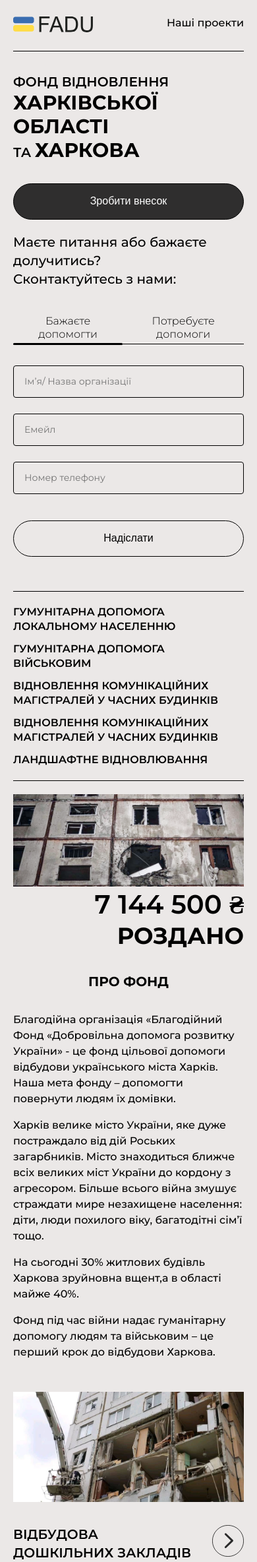
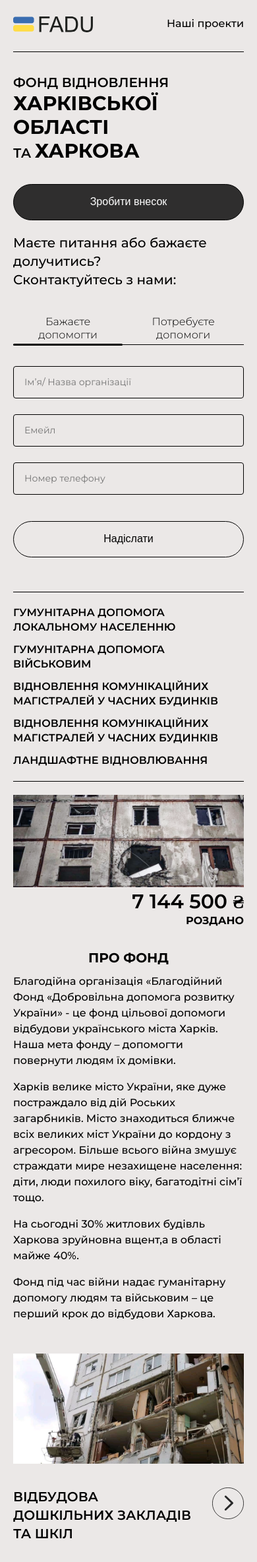
Before and after one commit to estellabuka/fadu, a PHP site: page / in a window 390 px wide. Shown: the top 2368 px of the page at 66% size. Run offline with PHP 8.4, Linux system fonts and the light colour scheme.

Commit message:
adaptive

```diff
--- a/styles/style.css
+++ b/styles/style.css
@@ -67,7 +67,8 @@
 body {
     font-family: 'Montserrat';
     background-color: #EBE8E7;
-
+    font-size: 16px;
+    line-height: 1.2;
 }
 .container {
     max-width: 1600px;
@@ -932,6 +926,14 @@ and (max-width: 1250px) {
     .title {
         font-size: 48px;
     }
+    .info__flex {
+        align-items: flex-start;
+    }
+    .popup__window {
+        flex-basis: 90%;
+        height: calc(100vh - 100px);
+        margin: 50px 0;
+    }
 }
 
 @media only screen
@@ -987,6 +989,13 @@ and (max-width: 1130px) {
 }
 @media only screen
 and (max-width: 1000px) {
+    .title, .title__right {
+        font-size: 20px;
+        text-align: center;
+    }
+    .par__light {
+        font-size: 30px;
+    }
     .btn {
         width: 100%;
         margin-right: 0;
@@ -1135,9 +1171,6 @@ and (max-width: 700px) {
     }
     .par__bold {
         font-size: 70px;
-    }
-    .par__light {
-        font-size: 45px;
     }
     .info__top {
         margin-bottom: 32px;
@@ -1182,13 +1215,18 @@ and (max-width: 700px) {
         line-height: 20px;
         padding-bottom: 4px;
     }
-    .tab-title {
+    .tab-title, .popup__title {
         font-size: 20px;
         line-height: 28px;
     }
     .next {
         width: 48px;
         height: 48px;
+    }
+    .popup__window {
+        flex-basis: 100%;
+        height: 100vh;
+        margin: 0;
     }
 }
 @media only screen
@@ -1217,15 +1255,14 @@ and (max-width: 650px) {
 }
 @media only screen
 and (max-width: 500px) {
-    .title, .title__right {
-        font-size: 20px;
-        text-align: center;
-    }
-    .par__light.h3, .info__right-img, .main__title{
+    .info__right-img, .main__title{
         margin-bottom: 32px;
     }
-    .info__top-par .par__light {
-        font-size: 35px;
+    .par__light {
+        font-size: 16px;
+    }
+    .title {
+        margin-bottom: 10px;
     }
     .statistic {
         margin-bottom: 32px;
@@ -1237,7 +1274,7 @@ and (max-width: 500px) {
         font-size: 20px;
     }
     .par__bold {
-        font-size: 40px;
+        font-size: 30px;
     }
     .choose-holder .btn__choose {
         padding: 0 10px 4px;
--- a/ua.html
+++ b/ua.html
@@ -5,8 +5,8 @@
     <meta charset="UTF-8">
     <meta http-equiv="X-UA-Compatible" content="IE=edge">
     <meta name="viewport" content="width=device-width, initial-scale=1.0">
+    <link rel="stylesheet" href="styles/reset.css">
     <link rel="stylesheet" href="styles/style.css">
-    <link rel="stylesheet" href="styles/reset.css">
     <title>FADU</title>
 </head>
 
@@ -440,14 +440,14 @@
                     <div class="popup__content">
                         <div class="content__part">
                             <h4 class="bold">АТ «ОТП Банк»</h4>
-                            <p class="regular">Реквизити фонду: <span id="p1">5375411402746387</span> <button class="btn__copy" onclick="copyToClipboard('#p1')"><img src="img/btn__copy.svg" alt=""></button><span class="copied">Скопійовано</span></p>
+                            <p class="regular">Реквизити фонду: <span class="data" id="p1">5375411402746387</span> <button class="btn__copy" onclick="copyToClipboard('#p1')"><img src="img/btn__copy.svg" alt=""></button><span class="copied">Скопійовано</span></p>
                             <p class="regular">Код Одержувача: 44760805</p>
                             <p class="regular">МФО: 300528</p>
                             <p class="regular">Отримувач: БЛАГОДІЙНА ОРГАНІЗАЦІЯ «БЛАГОДІЙНИЙ ФОНД «ДОБРОВІЛЬНА ДОПОМОГА РОЗВИТКУ УКРАЇНИ» </p>
                         </div>
                         <div class="content__part">
                             <h4 class="bold">Монобанк</h4>
-                            <p class="regular">Реквизити: <span id="p2">5375411402746387</span> <button class="btn__copy" onclick="copyToClipboard('#p2')"><img src="img/btn__copy.svg" alt=""></button><span class="copied">Скопійовано</span></p>
+                            <p class="regular">Реквизити: <span class="data" id="p2">5375411402746387</span> <button class="btn__copy" onclick="copyToClipboard('#p2')"><img src="img/btn__copy.svg" alt=""></button><span class="copied">Скопійовано</span></p>
                             <p class="regular">Отримувач: Камишов Олександр</p>
                         </div>
                     </div>
@@ -460,14 +460,14 @@
                         <div class="content__part">
                             <h4 class="bold">OTP BANK JSC</h4>
                             <p class="regular">Currencies: USD, EUR, JPY, PLN, CAD, RUB, GBP, CZK, SEK, CHF, HUF</p>
-                            <p class="regular">Account: <span id="p3">UA743005280000026001000021648</span> <button class="btn__copy" onclick="copyToClipboard('#p3')"><img src="img/btn__copy.svg" alt=""></button><span class="copied">Скопійовано</span></p>
+                            <p class="regular">Account: <span class="data" id="p3">UA743005280000026001000021648</span> <button class="btn__copy" onclick="copyToClipboard('#p3')"><img src="img/btn__copy.svg" alt=""></button><span class="copied">Скопійовано</span></p>
                             <p class="regular">SWIFT code: OTPVUAUK</p>
                             <p class="regular">Beneﬁciary: СО «CF «FADU»</p>
                         </div>
                         <div class="content__part">
                             <h4 class="bold">Монобанк</h4>
                             <p class="regular">Currencies: USD</p>
-                            <p class="regular">Account: <span id="p4">UA043052990000026203870160442</span> <button class="btn__copy" onclick="copyToClipboard('#p4')"><img src="img/btn__copy.svg" alt=""></button><span class="copied">Скопійовано</span></p>
+                            <p class="regular">Account: <span class="data" id="p4">UA043052990000026203870160442</span> <button class="btn__copy" onclick="copyToClipboard('#p4')"><img src="img/btn__copy.svg" alt=""></button><span class="copied">Скопійовано</span></p>
                             <p class="regular">SWIFT code: CHASUS33</p>
                             <p class="regular">Beneﬁciary: KAMYSHOV OLEKSANDR</p>
                         </div>
@@ -482,7 +482,7 @@
                             <div class="qr__container">
                                 <img src="img/qr.svg" alt="" class="qr__img">
                             </div>
-                            <p class="regular">BUSD Адреса для поповнень: <span id="p5">0xccc1453839dd29c5d2cacae974d3683dc01f34b</span> <button class="btn__copy" onclick="copyToClipboard('#p5')"><img src="img/btn__copy.svg" alt=""></button><span class="copied">Скопійовано</span></p>
+                            <p class="regular">BUSD Адреса для поповнень: <span class="data" id="p5">0xccc1453839dd29c5d2cacae974d3683dc01f34b</span> <button class="btn__copy" onclick="copyToClipboard('#p5')"><img src="img/btn__copy.svg" alt=""></button><span class="copied">Скопійовано</span></p>
                             <p class="regular">Мережа: BNB Smart Chain (BEP20)</p>
                             <p class="regular">Гаманець: Спотовий гаманець</p>
                             <p class="regular">Минимальна сума переказу: 0,00000001 BUSD</p>
```
Also changed, not shown: other parts of styles/style.css (+38 -13 lines).
